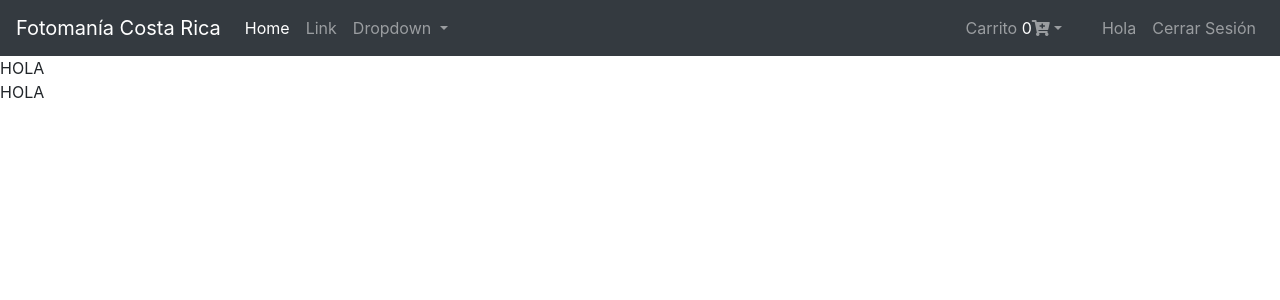
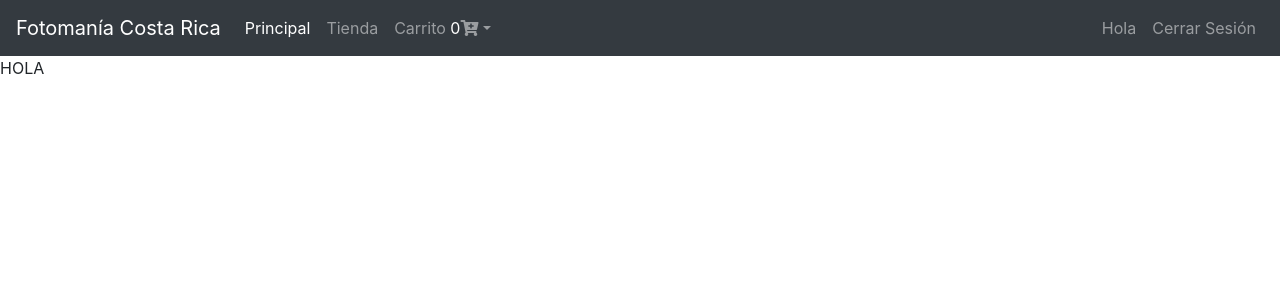
Before and after one commit to raulgustv/SistemaFotomaniaV2, a PHP site: page /sistemafotomaniav2/vistas/tienda.php in a window 1280 px wide. Shown: the top 300 px of the page. Run offline with PHP 8.4, Linux system fonts and the light colour scheme; the visitor is signed in with stand-in values (Sample User, id 1); data that the repository does not hold is empty.

Commit message:
Nav bar corrected
Nav bar corrected

```diff
--- a/Public/css/main.css
+++ b/Public/css/main.css
@@ -31,3 +31,7 @@ div img.miniCart{
 	width: 60px;
 	height: 60px;
 }
+
+div.dropMenuSize{
+	width: 400px;
+}
--- a/templates/mainHeader.php
+++ b/templates/mainHeader.php
@@ -27,28 +27,36 @@ require '../acciones/sesion.php';
   <div class="collapse navbar-collapse" id="navbarSupportedContent">
     <ul class="navbar-nav mr-auto">
       <li class="nav-item active">
-        <a class="nav-link" href="#">Home <span class="sr-only">(current)</span></a>
+        <a class="nav-link" href="principal.php">Principal <span class="sr-only">(current)</span></a>
       </li>
       <li class="nav-item">
-        <a class="nav-link" href="#">Link</a>
+        <a class="nav-link" href="tienda.php">Tienda</a>
       </li>
-      <li class="nav-item dropdown">
-        <a class="nav-link dropdown-toggle" href="#" id="navbarDropdown" role="button" data-toggle="dropdown" aria-haspopup="true" aria-expanded="false">
-          Dropdown
-        </a>
-        <div class="dropdown-menu" aria-labelledby="navbarDropdown">
-          <a class="dropdown-item" href="#">Action</a>
-          <a class="dropdown-item" href="#">Another action</a>
-          <div class="dropdown-divider"></div>
-          <a class="dropdown-item" href="#">Something else here</a>
-        </div>
+       <li class="nav-item dropdown"><a class="nav-link dropdown-toggle" data-toggle="dropdown" href="">Carrito <span class="badge-dark">0</span><i class="fas fa-cart-plus"></i></a>
+       <div class="dropdown-menu dropMenuSize">
+          <div class="card">
+              <div class="card-header bg-info">
+                  <div class="row">
+                      <div class="col-lg-4">Imagen</div>
+                      <div class="col-lg-4">Producto</div>
+                      <div class="col-lg-4">Precio</div>
+                  </div>
+              </div>
+              <div class="card-body">
+                  <div class="row">
+                     <div class="col-lg-4"><img class="miniCart" src="../imagenes/batidora.png"></div>
+                     <div class="col-lg-4">Batidora</div>
+                     <div class="col-lg-4">$45</div>
+                  </div>
+              </div>
+          </div>
+       </div>
       </li>
+
     </ul>
 
     <ul class="navbar-nav ml-auto">
-       <li class="nav-item mr-4 dropdown"><a class="nav-link dropdown-toggle" data-toggle="dropdown" href="">Carrito <span class="badge-dark">0</span><i class="fas fa-cart-plus"></i></a>
 
-      </li>
        <li class="nav-item">
          <a class="nav-link" href="#">Hola <?php echo $username ?></a>
       </li>
@@ -62,5 +70,3 @@ require '../acciones/sesion.php';
 
 
 <body>
-
-  HOLA
```
Also changed, not shown: Public/js/jquery-3.5.0.min.js.
